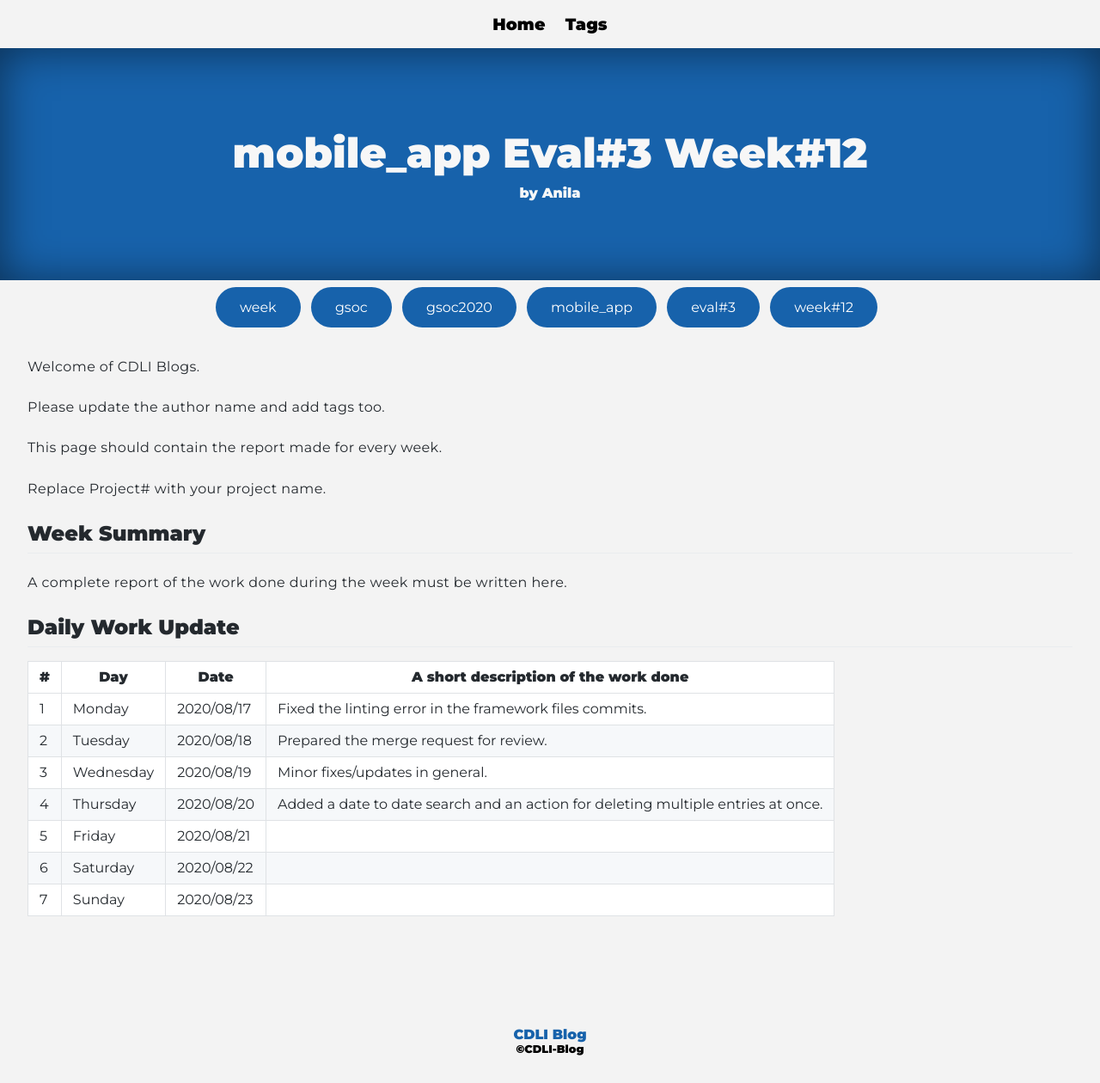
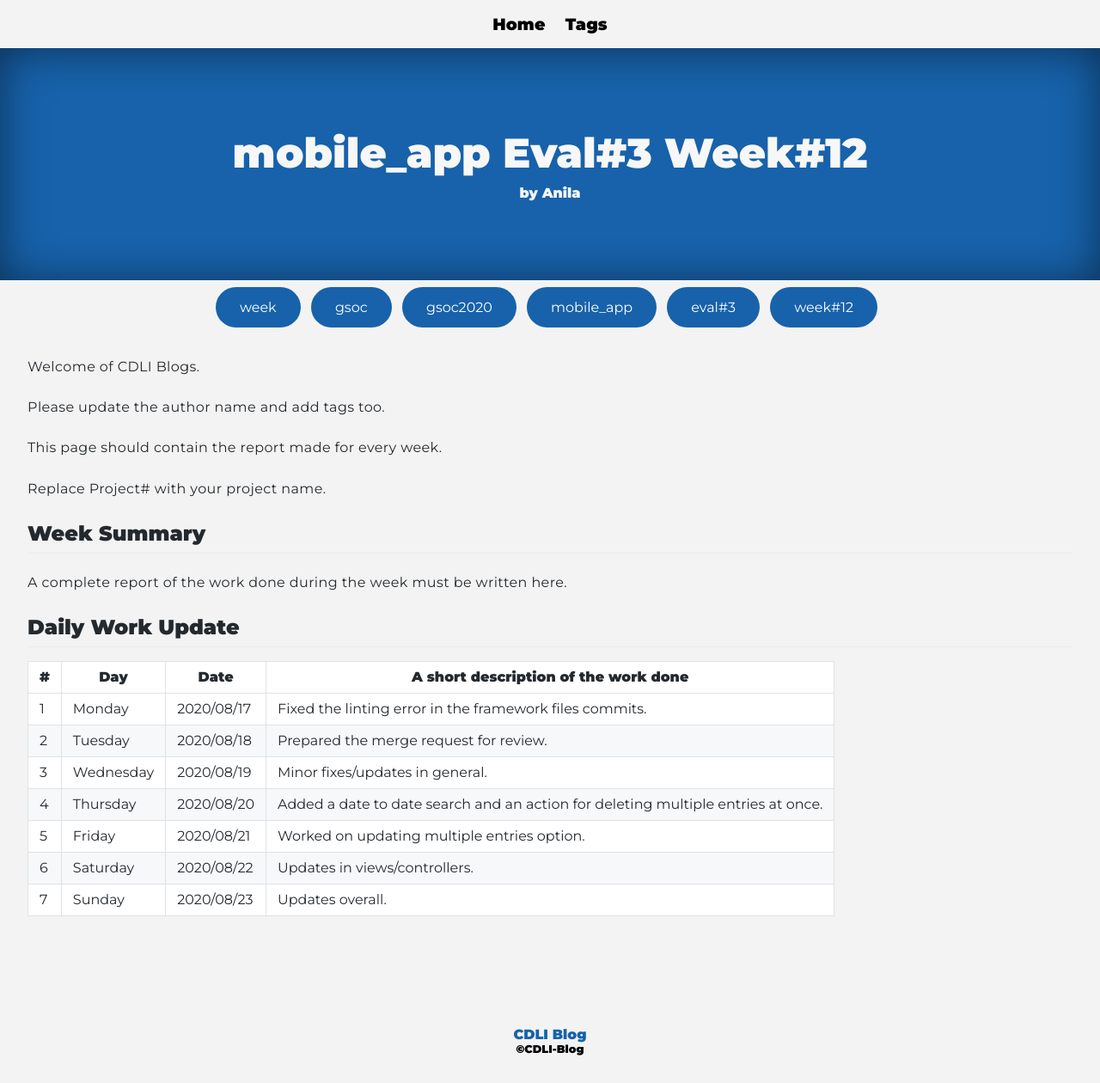
Before and after one commit to cdli-gh/blog, a Jekyll site: the page built from _blog/gsoc20/mobile_app/posts/14_week12.md, in a window 1280 px wide. Shown: the whole page at 86% size. Built offline with Jekyll 4.4.1, drawn with Linux system fonts in a browser that asks for light colours; Markdown is read by kramdown in place of the engine named in the settings.

Commit message:
Update 14_week12.md

```diff
--- a/_blog/gsoc20/mobile_app/posts/14_week12.md
+++ b/_blog/gsoc20/mobile_app/posts/14_week12.md
@@ -25,6 +25,6 @@ A complete report of the work done during the week must be written here.
 |2   	| Tuesday  	|   2020/08/18	|Prepared the merge request for review.   	|
 |3   	| Wednesday  	|  2020/08/19 	|Minor fixes/updates in general.   	|
 |4   	| Thursday  	|   2020/08/20	|Added a date to date search and an action for deleting multiple entries at once.   	|
-|5   	| Friday  	|   2020/08/21	|   	|
-|6   	| Saturday  	|   2020/08/22	|   	|
-|7   	| Sunday  	|   2020/08/23	|   	|
+|5   	| Friday  	|   2020/08/21	|Worked on updating multiple entries option.   	|
+|6   	| Saturday  	|   2020/08/22	|Updates in views/controllers.   	|
+|7   	| Sunday  	|   2020/08/23	|Updates overall.   	|
```
